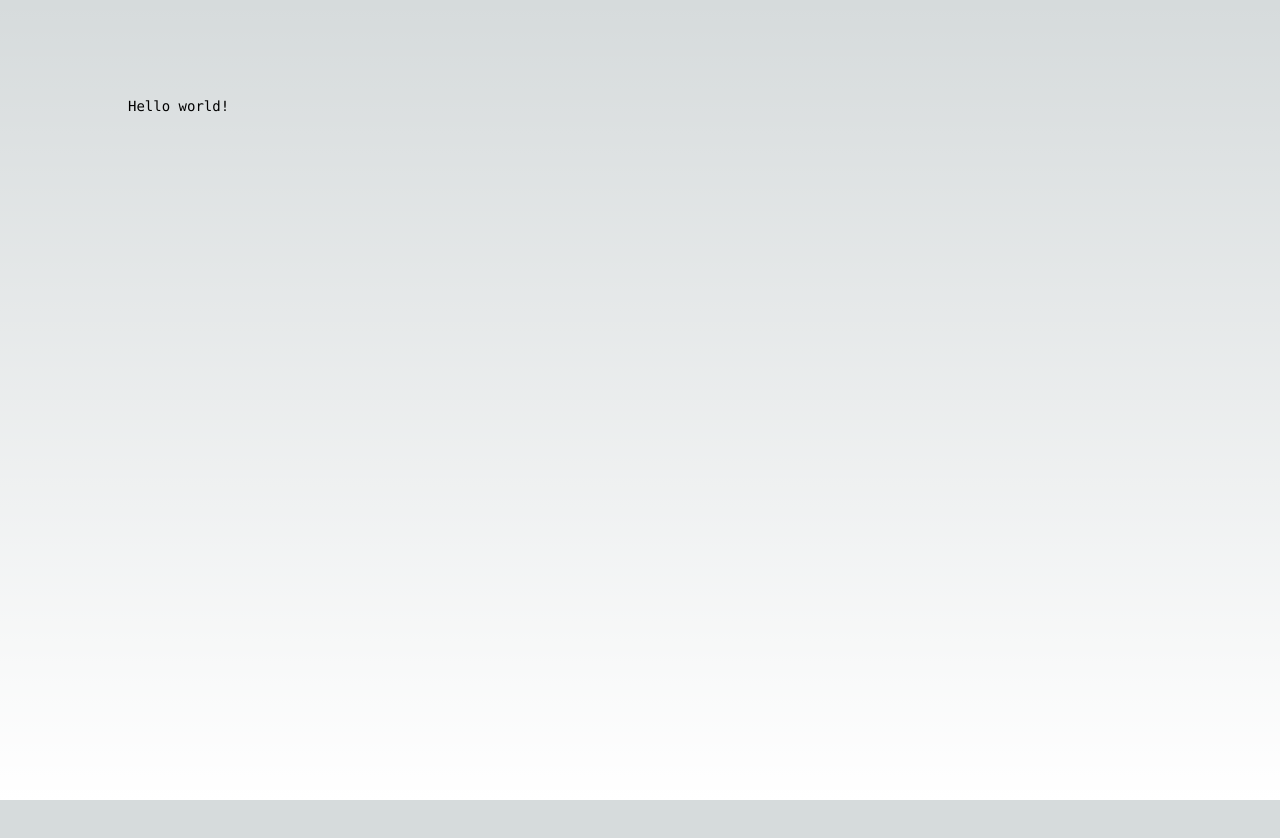
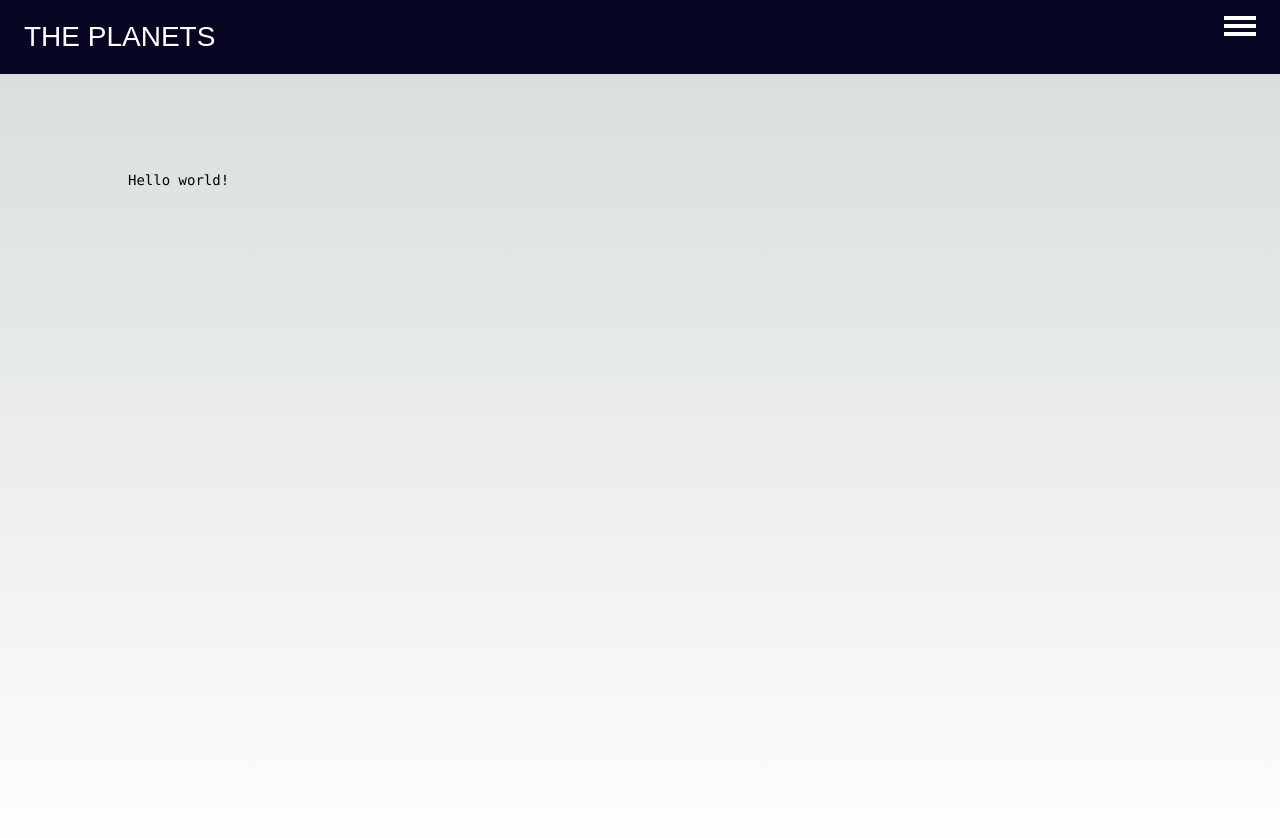
Before and after one commit to MaxAnderberg/planets-fact-site, a Next.js app: page / in a window 1280 px wide. Shown: the top 838 px of the page. Before the commit the page ends 800 px from the top, so only its background shows below. Built offline with nearby package versions, Linux system fonts and the light colour scheme.

Commit message:
added navbar to layout

```diff
--- a/app/layout.tsx
+++ b/app/layout.tsx
@@ -1,13 +1,14 @@
 import './globals.css'
 import type { Metadata } from 'next'
 import { Inter } from 'next/font/google'
+import Navbar from '@/components/Navbar'
 
 const inter = Inter({ subsets: ['latin'] })
 
-export const metadata: Metadata = {
-  title: 'Create Next App',
-  description: 'Generated by create next app',
-}
+// export const metadata: Metadata = {
+//   title: 'Create Next App',
+//   description: 'Generated by create next app',
+// }
 
 export default function RootLayout({
   children,
@@ -16,7 +17,10 @@
 }) {
   return (
     <html lang="en">
-      <body className={inter.className}>{children}</body>
-    </html>
+    <body className={inter.className}>
+      <Navbar />
+      {children}
+    </body>
+  </html>
   )
 }
```
